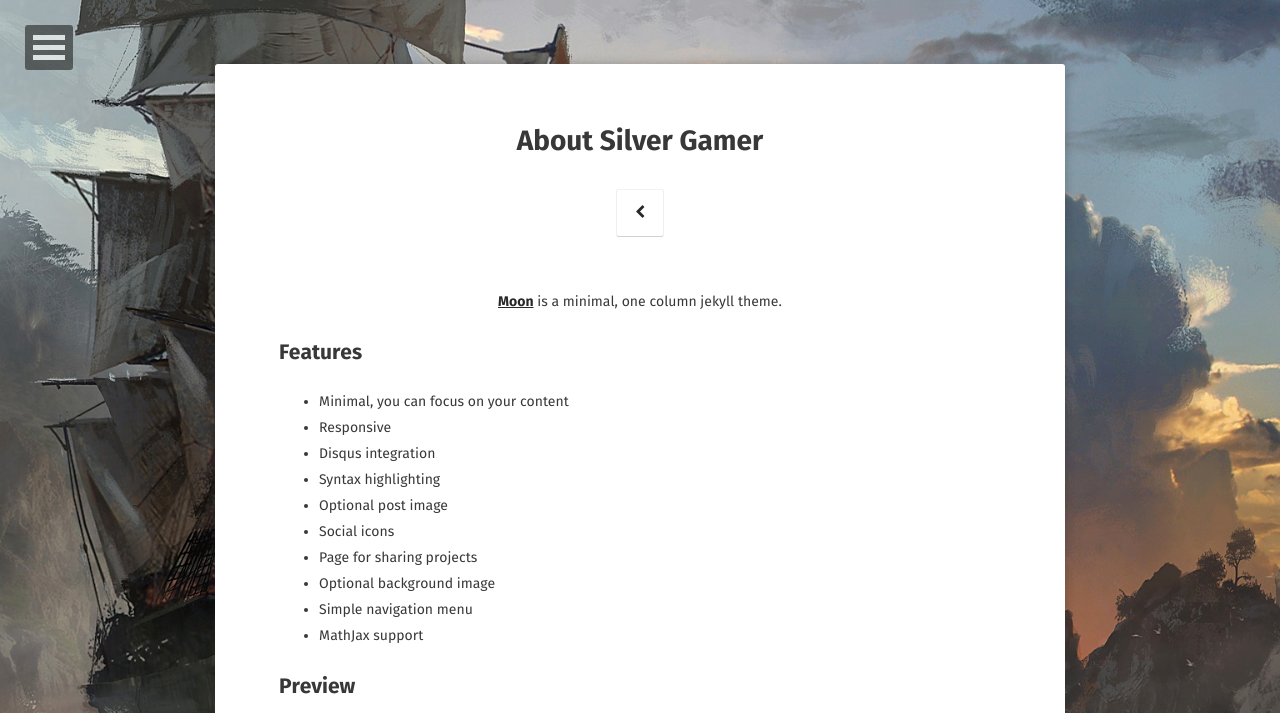
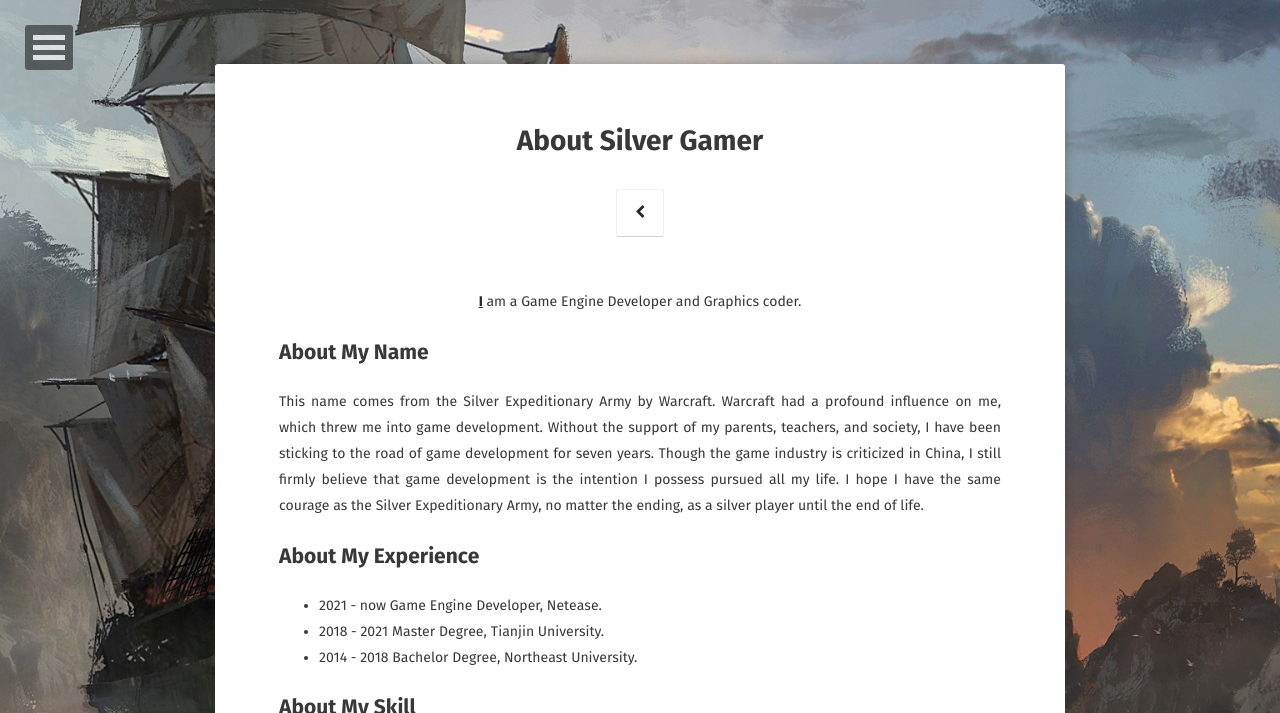
Before and after one commit to OneSilverBullet/silvergamer.github.io, a Jekyll site: the page built from about/index.md, in a window 1280 px wide, cut to the strip 0-713 px from the top of the page. Built offline with Jekyll 4.4.1, drawn with Linux system fonts in a browser that asks for light colours; some web fonts are replaced.

Commit message:
#4 Add About Myself

```diff
--- a/about/index.md
+++ b/about/index.md
@@ -6,21 +6,17 @@
 comments: false
 ---
 
-<center><a href="http://taylantatli.github.io/Moon"><b>Moon</b></a> is a minimal, one column jekyll theme.</center>
+<center><a href="https://github.com/OneSilverBullet?tab=repositories"><b>I</b></a> am a Game Engine Developer and Graphics coder.</center>
 
-## Features
-* Minimal, you can focus on your content
-* Responsive
-* Disqus integration
-* Syntax highlighting
-* Optional post image
-* Social icons
-* Page for sharing projects
-* Optional background image
-* Simple navigation menu
-* MathJax support
+## About My Name
+This name comes from the Silver Expeditionary Army by Warcraft. Warcraft had a profound influence on me, which threw me into game development. Without the support of my parents, teachers, and society, I have been sticking to the road of game development for seven years. Though the game industry is criticized in China, I still firmly believe that game development is the intention I possess pursued all my life. I hope I have the same courage as the Silver Expeditionary Army, no matter the ending, as a silver player until the end of life.
 
-## Preview
+## About My Experience
+* 2021 - now   Game Engine Developer, Netease.
+* 2018 - 2021  Master Degree, Tianjin University.
+* 2014 - 2018  Bachelor Degree, Northeast University.
+
+## About My Skill
 
 {% capture images %}
     https://cloud.githubusercontent.com/assets/754514/14509720/61c61058-01d6-11e6-93ab-0918515ecd56.png
```
